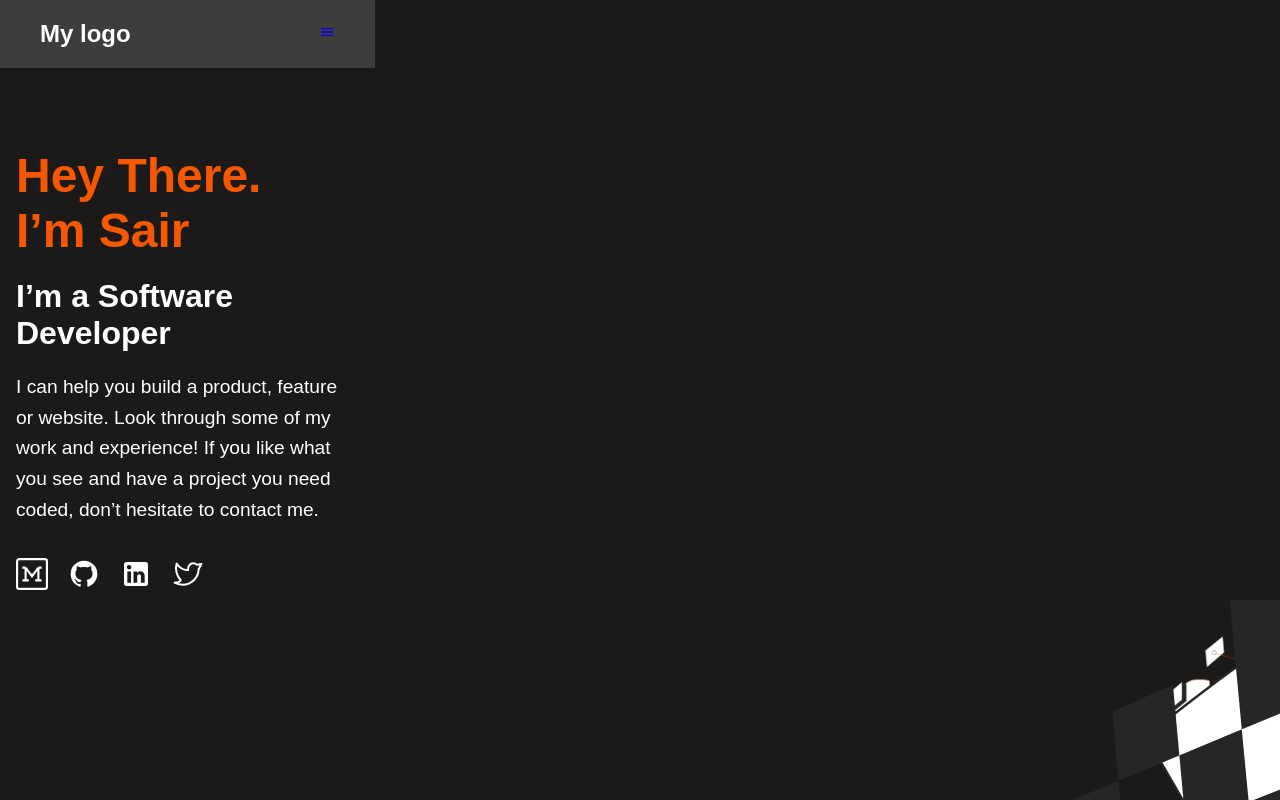
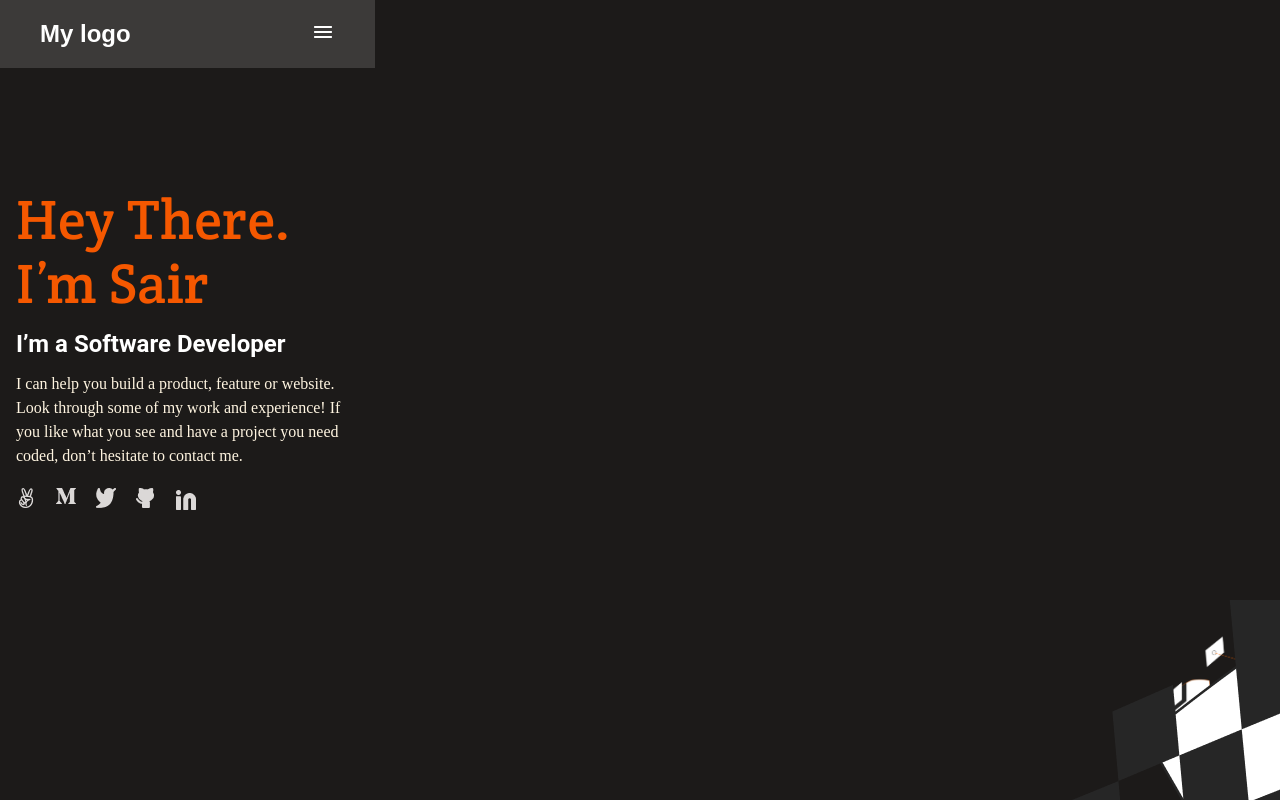
Before and after one commit to MuhammadSair/Portfolio, a website: page index.html in a window 1280 px wide. Drawn offline with Linux system fonts and the light colour scheme.

Commit message:
pixel-wise-setting

```diff
--- a/index.html
+++ b/index.html
@@ -6,23 +6,16 @@
     <title>Portfolio Site</title>
 
     <link rel="stylesheet" href="styles.css" />
+    <link
+      href="https://fonts.googleapis.com/css2?family=Crete+Round&display=swap"
+      rel="stylesheet"
+    />
   </head>
   <body>
     <header>
       <nav class="navbar">
         <div class="logo">My logo</div>
-        <a href="#"
-          ><svg
-            xmlns="http://www.w3.org/2000/svg"
-            width="1em"
-            height="1em"
-            viewBox="0 0 24 24"
-          >
-            <path
-              fill="currentColor"
-              d="M3 18h18v-2H3zm0-5h18v-2H3zm0-7v2h18V6z"
-            /></svg
-        ></a>
+        <a href="#"><img src="assets/Icon - Menu.png" alt="" /></a>
       </nav>
     </header>
     <main>
@@ -36,66 +29,22 @@
             project you need coded, don’t hesitate to contact me.
           </p>
           <!-- Icon List -->
-          <div class="bottom-img">
           <div class="icon-list">
             <ul>
               <li>
-                  <svg
-                    xmlns="http://www.w3.org/2000/svg"
-                    width="1em"
-                    height="1em"
-                    viewBox="0 0 15 15"
-                  >
-                    <path
-                      fill="none"
-                      stroke="currentColor"
-                      d="m4.5 4.5l3 4l3-4m-6 0H3m1.5 0V11m6-6.5H12m-1.5 0V11M3 10.5h3m3 0h3M1.5.5h12a1 1 0 0 1 1 1v12a1 1 0 0 1-1 1h-12a1 1 0 0 1-1-1v-12a1 1 0 0 1 1-1Z"
-                    />
-                  </svg>
+                <img src="assets/angelist 1.png" alt="" />
               </li>
               <li>
-                  <svg
-                    xmlns="http://www.w3.org/2000/svg"
-                    width="1em"
-                    height="1em"
-                    viewBox="0 0 24 24"
-                  >
-                    <path
-                      fill="currentColor"
-                      d="M12 2A10 10 0 0 0 2 12c0 4.42 2.87 8.17 6.84 9.5c.5.08.66-.23.66-.5v-1.69c-2.77.6-3.36-1.34-3.36-1.34c-.46-1.16-1.11-1.47-1.11-1.47c-.91-.62.07-.6.07-.6c1 .07 1.53 1.03 1.53 1.03c.87 1.52 2.34 1.07 2.91.83c.09-.65.35-1.09.63-1.34c-2.22-.25-4.55-1.11-4.55-4.92c0-1.11.38-2 1.03-2.71c-.1-.25-.45-1.29.1-2.64c0 0 .84-.27 2.75 1.02c.79-.22 1.65-.33 2.5-.33s1.71.11 2.5.33c1.91-1.29 2.75-1.02 2.75-1.02c.55 1.35.2 2.39.1 2.64c.65.71 1.03 1.6 1.03 2.71c0 3.82-2.34 4.66-4.57 4.91c.36.31.69.92.69 1.85V21c0 .27.16.59.67.5C19.14 20.16 22 16.42 22 12A10 10 0 0 0 12 2"
-                    />
-                  </svg>
+                <img src="assets/Vector 2.png" alt="" />
               </li>
               <li>
-                  <svg
-                    xmlns="http://www.w3.org/2000/svg"
-                    width="1em"
-                    height="1em"
-                    viewBox="0 0 24 24"
-                  >
-                    <path
-                      fill="currentColor"
-                      d="M19 3a2 2 0 0 1 2 2v14a2 2 0 0 1-2 2H5a2 2 0 0 1-2-2V5a2 2 0 0 1 2-2zm-.5 15.5v-5.3a3.26 3.26 0 0 0-3.26-3.26c-.85 0-1.84.52-2.32 1.3v-1.11h-2.79v8.37h2.79v-4.93c0-.77.62-1.4 1.39-1.4a1.4 1.4 0 0 1 1.4 1.4v4.93zM6.88 8.56a1.68 1.68 0 0 0 1.68-1.68c0-.93-.75-1.69-1.68-1.69a1.69 1.69 0 0 0-1.69 1.69c0 .93.76 1.68 1.69 1.68m1.39 9.94v-8.37H5.5v8.37z"
-                    />
-                  </svg>
+                <img src="assets/Frame 2.png" alt="Twitter" />
               </li>
               <li>
-                  <svg
-                    xmlns="http://www.w3.org/2000/svg"
-                    width="1em"
-                    height="1em"
-                    viewBox="0 0 24 24"
-                  >
-                    <path
-                      fill="none"
-                      stroke="currentColor"
-                      stroke-linecap="round"
-                      stroke-linejoin="round"
-                      stroke-width="1.5"
-                      d="M2 18.5C3.765 19.521 5.814 20 8 20c6.48 0 11.762-5.137 11.992-11.562L22 4.5l-3.354.5A4 4 0 0 0 16 4c-2.572 0-4.5 2.517-3.88 4.98c-3.552.23-6.771-1.959-8.633-4.875c-1.236 4.197-.09 9.251 3.013 12.366c0 1.176-3 1.878-4.5 2.029"
-                      color="currentColor"
-                    />
-                  </svg>
+                <img src="assets/Frame.png" alt="" />
+              </li>
+              <li>
+                <img src="assets/Icon - Linkedin.png" alt="Linkedin" />
               </li>
             </ul>
           </div>
@@ -104,7 +53,6 @@
           </div>
         </div>
       </div>
-      </div>
     </main>
   </body>
 </html>
--- a/styles.css
+++ b/styles.css
@@ -1,19 +1,20 @@
+@import url("https://fonts.googleapis.com/css2?family=Crete+Round&display=swap");
+
 * {
   margin: 0;
   padding: 0;
   box-sizing: border-box;
-
 }
 
 body {
   font-family: Arial, sans-serif;
   color: #ffffff;
-    background-color: #1C1A19;
+  background-color: #1c1a19;
   width: 375px;
 }
 
 header {
-    background-color: #3E3C3C;
+  background: #3c3a39;
   padding: 20px 40px;
 }
 
@@ -34,46 +35,58 @@ header {
   gap: 20px;
 }
 
-
-
 main {
   display: flex;
-    background-color: #1C1A19;
+  background-color: #1c1a19;
   gap: 40px;
-
-
 }
 
 .content {
+  z-index: 1;
   flex: 1;
   display: flex;
   flex-direction: column;
   justify-content: center;
   padding: 1em;
-    margin-top: 4em;
-    margin-bottom: 3.5em;
+  padding-top: 120px;
+  padding-bottom: 120px;
+  gap: 12px;
 }
 
 .content h1 {
-    font-size: 3rem;
-    margin-bottom: 20px;
-    color: #F55800;
+  color: #f55800;
+  font-family: Crete Round;
+  font-size: 56px;
+  font-weight: 400;
+  line-height: 64px;
+  letter-spacing: 0.3700000047683716px;
+  text-align: left;
 }
 
 .content h1 span {
-    color: #F55800;
+  font-family: Crete Round;
+  font-size: 56px;
+  font-weight: 400;
+  line-height: 64px;
+  letter-spacing: 0.3700000047683716px;
+  text-align: left;
 }
 
 .content h2 {
-    font-size: 2rem;
-    margin-bottom: 20px;
-    color: #FFFFFF;
+  font-family: Roboto;
+  font-size: 24px;
+  font-weight: 700;
+  line-height: 32px;
+  text-align: left;
 }
 
 .content p {
-    font-size: 1.2rem;
-    line-height: 1.6;
-    max-width: 600px;
+  font-family: Poppins;
+  font-size: 16px;
+  font-weight: 400;
+  line-height: 24px;
+  text-align: left;
+  color: #fff5e1;
 }
 
 .icon-list ul {
@@ -81,21 +94,20 @@ main {
   display: flex;
   flex-direction: row;
   gap: 20px;
-    margin-top: 2em;
+  justify-content: left;
 }
 
 .icon-list ul li {
-    font-size: 2rem;
-    transition: transform 0.3s ease, color 0.3s ease;
-}
-
-.icon-list ul li:hover {
-    transform: scale(1.2);
-    color: #F55800;
+  width: Hug (40px) px;
+  height: Hug (40px) px;
+  padding: 8px 0px 0px 0px;
+  gap: 0px;
+  border-radius: 8px 0px 0px 0px;
+  opacity: 0px;
 }
 
 .image-section {
-    background-image: url('assets/Illustration-header@2x.png');
+  background-image: url("assets/Illustration-header@2x.png");
   background-position: right;
   right: 0;
   background-repeat: no-repeat;
```
Also changed, not shown: assets/Frame 2.png (added), assets/Frame.png (added), assets/Icon - Linkedin.png (added), assets/Icon - Menu.png (added), assets/Vector 2.png (added), assets/Vector.png (added), assets/angelist 1.png (added), 1 other file. Lines whose indentation alone changed are shown as unchanged.
